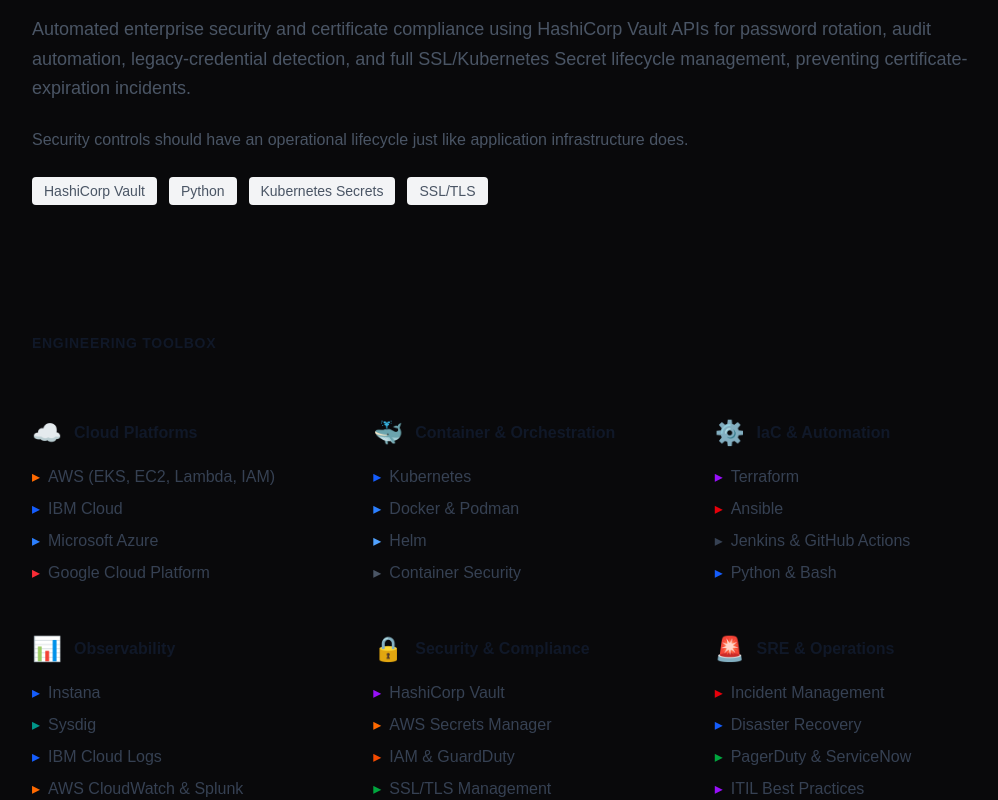
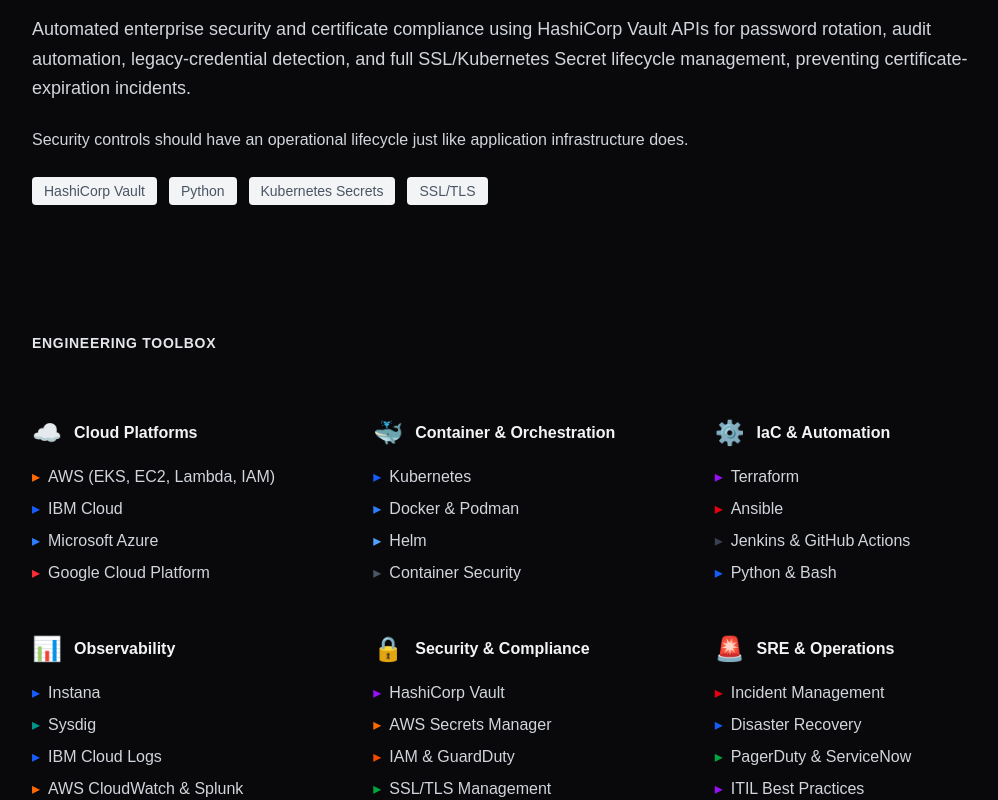
Before and after one commit to muhaaju/Muhammed_Ajas, a Next.js app: page / in a window 1280 px wide. Shown: the part 5160-5960 px from the top of the page, without its empty margins (120-1118 px from the left). Built offline with nearby package versions, Linux system fonts and the light colour scheme.

Commit message:
Fix text contrast in Engineering Toolbox and Enterprise Security sections for dark theme

```diff
--- a/app/page.tsx
+++ b/app/page.tsx
@@ -467,10 +467,10 @@
                 SECURITY / COMPLIANCE / AUTOMATION
               </div>
               <h3 className="text-3xl font-light mb-6">Enterprise Security Automation</h3>
-              <p className="text-lg text-gray-600 leading-relaxed mb-6">
+              <p className="text-lg text-gray-300 leading-relaxed mb-6">
                 Automated enterprise security and certificate compliance using HashiCorp Vault APIs for password rotation, audit automation, legacy-credential detection, and full SSL/Kubernetes Secret lifecycle management, preventing certificate-expiration incidents.
               </p>
-              <p className="text-gray-600 leading-relaxed mb-6">
+              <p className="text-gray-300 leading-relaxed mb-6">
                 Security controls should have an operational lifecycle just like application infrastructure does.
               </p>
               <div className="flex flex-wrap gap-3 text-sm text-gray-600">
@@ -485,15 +485,15 @@
 
         {/* Engineering Toolbox Section */}
         <section className="mb-32">
-          <h2 className="text-sm font-semibold tracking-wider text-gray-900 mb-16">ENGINEERING TOOLBOX</h2>
+          <h2 className="text-sm font-semibold tracking-wider text-gray-200 mb-16">ENGINEERING TOOLBOX</h2>
 
           <div className="grid md:grid-cols-3 gap-12">
             <div>
               <div className="flex items-center gap-3 mb-4">
                 <span className="text-2xl">☁️</span>
-                <h4 className="font-semibold text-gray-900">Cloud Platforms</h4>
+                <h4 className="font-semibold text-gray-100">Cloud Platforms</h4>
               </div>
-              <ul className="space-y-2 text-gray-700">
+              <ul className="space-y-2 text-gray-300">
                 <li className="flex items-center gap-2">
                   <span className="text-orange-500">▸</span> AWS (EKS, EC2, Lambda, IAM)
                 </li>
@@ -512,9 +512,9 @@
             <div>
               <div className="flex items-center gap-3 mb-4">
                 <span className="text-2xl">🐳</span>
-                <h4 className="font-semibold text-gray-900">Container & Orchestration</h4>
+                <h4 className="font-semibold text-gray-100">Container & Orchestration</h4>
               </div>
-              <ul className="space-y-2 text-gray-700">
+              <ul className="space-y-2 text-gray-300">
                 <li className="flex items-center gap-2">
                   <span className="text-blue-600">▸</span> Kubernetes
                 </li>
@@ -533,9 +533,9 @@
             <div>
               <div className="flex items-center gap-3 mb-4">
                 <span className="text-2xl">⚙️</span>
-                <h4 className="font-semibold text-gray-900">IaC & Automation</h4>
+                <h4 className="font-semibold text-gray-100">IaC & Automation</h4>
               </div>
-              <ul className="space-y-2 text-gray-700">
+              <ul className="space-y-2 text-gray-300">
                 <li className="flex items-center gap-2">
                   <span className="text-purple-600">▸</span> Terraform
                 </li>
@@ -554,9 +554,9 @@
             <div>
               <div className="flex items-center gap-3 mb-4">
                 <span className="text-2xl">📊</span>
-                <h4 className="font-semibold text-gray-900">Observability</h4>
+                <h4 className="font-semibold text-gray-100">Observability</h4>
               </div>
-              <ul className="space-y-2 text-gray-700">
+              <ul className="space-y-2 text-gray-300">
                 <li className="flex items-center gap-2">
                   <span className="text-blue-600">▸</span> Instana
                 </li>
@@ -575,9 +575,9 @@
             <div>
               <div className="flex items-center gap-3 mb-4">
                 <span className="text-2xl">🔒</span>
-                <h4 className="font-semibold text-gray-900">Security & Compliance</h4>
+                <h4 className="font-semibold text-gray-100">Security & Compliance</h4>
               </div>
-              <ul className="space-y-2 text-gray-700">
+              <ul className="space-y-2 text-gray-300">
                 <li className="flex items-center gap-2">
                   <span className="text-purple-600">▸</span> HashiCorp Vault
                 </li>
@@ -596,9 +596,9 @@
             <div>
               <div className="flex items-center gap-3 mb-4">
                 <span className="text-2xl">🚨</span>
-                <h4 className="font-semibold text-gray-900">SRE & Operations</h4>
+                <h4 className="font-semibold text-gray-100">SRE & Operations</h4>
               </div>
-              <ul className="space-y-2 text-gray-700">
+              <ul className="space-y-2 text-gray-300">
                 <li className="flex items-center gap-2">
                   <span className="text-red-600">▸</span> Incident Management
                 </li>
```
